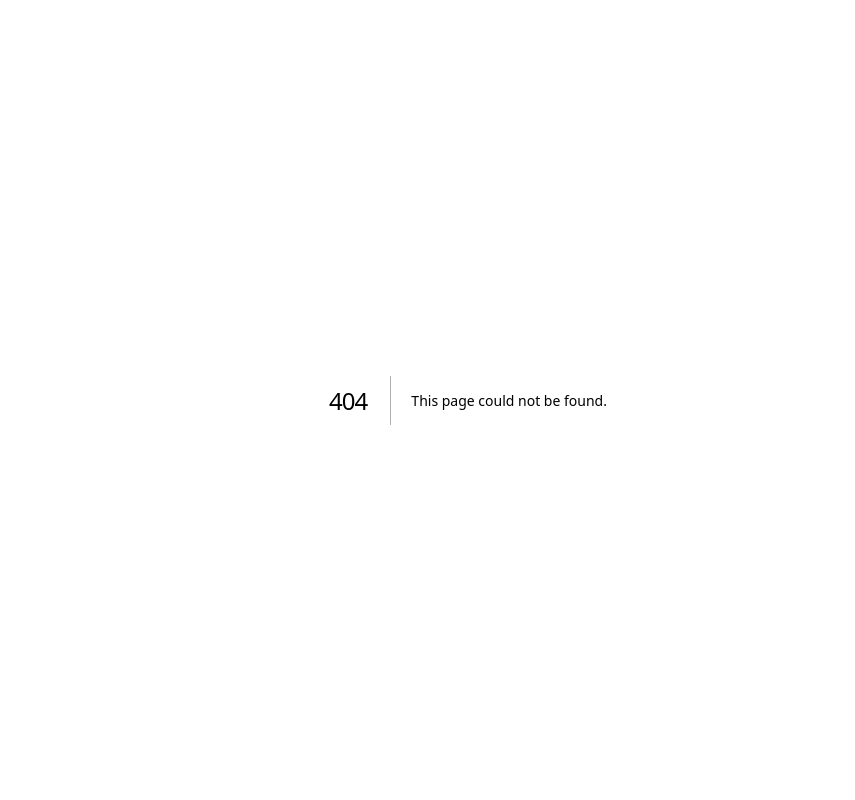
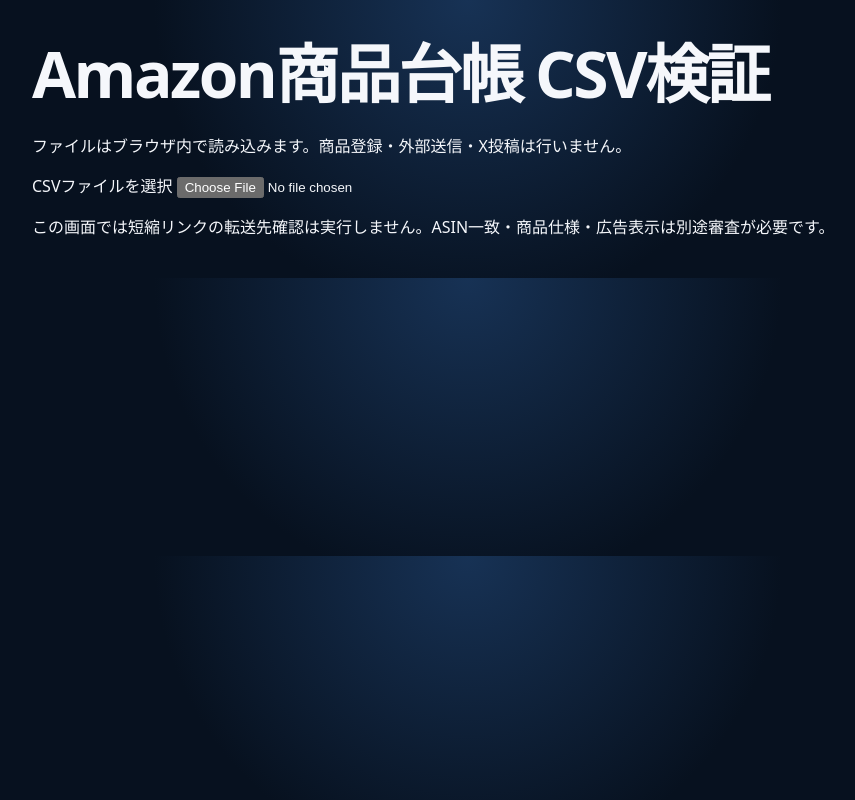
Before and after one commit to japan1117-art/Aut-post-X, a Next.js app: page /affiliate-import in a window 1280 px wide. Before the commit this address had no page. Shown: the whole page, without its empty margins (172-1027 px from the left). Built offline with nearby package versions, Linux system fonts and the light colour scheme.

Commit message:
feat: add local CSV product preflight preview without publishing

```diff
--- /dev/null
+++ b/app/affiliate-import/page.tsx
@@ -0,0 +1,38 @@
+"use client";
+import { useState } from "react";
+import { parseProductCsv, type CandidateRow } from "@/lib/product-import";
+
+export default function AffiliateImportPage() {
+  const [rows, setRows] = useState<CandidateRow[]>([]);
+  const [error, setError] = useState("");
+  async function onFile(file?: File) {
+    if (!file) return;
+    setError(""); setRows([]);
+    if (!file.name.toLowerCase().endsWith(".csv")) {
+      setError("CSV形式で保存したファイルを選んでください。Excel (.xlsx) の直接取込は未対応です。");
+      return;
+    }
+    try {
+      const parsed = parseProductCsv(await file.text());
+      if (parsed.length > 100) throw new Error("100商品を超えています");
+      setRows(parsed);
+    } catch (e) { setError(e instanceof Error ? e.message : String(e)); }
+  }
+  return <main style={{maxWidth:1000,margin:"auto",padding:24}}>
+    <h1>Amazon商品台帳 CSV検証</h1>
+    <p>ファイルはブラウザ内で読み込みます。商品登録・外部送信・X投稿は行いません。</p>
+    <label>CSVファイルを選択 <input type="file" accept=".csv,text/csv" onChange={e=>void onFile(e.target.files?.[0])}/></label>
+    {error && <p role="alert" style={{color:"#d44"}}>{error}</p>}
+    {rows.length>0 && <>
+      <p>読込: {rows.length}件 / 要確認: {rows.filter(r=>r.reasons.length).length}件 / 投稿許可: 0件（全件保留）</p>
+      <div style={{overflowX:"auto"}}><table style={{borderCollapse:"collapse",width:"100%"}}>
+        <thead><tr>{["優先","商品名","ASIN","URL","状態","確認事項"].map(h=><th key={h} style={{padding:8,borderBottom:"1px solid #aaa",textAlign:"left"}}>{h}</th>)}</tr></thead>
+        <tbody>{rows.map((r,i)=><tr key={i}>
+          <td>{r.priority}</td><td>{r.name}</td><td>{r.asin||"未登録"}</td>
+          <td>{r.affiliateUrl ? "入力あり" : "未入力"}</td><td>保留</td><td>{r.reasons.join(" / ")}</td>
+        </tr>)}</tbody>
+      </table></div>
+    </>}
+    <p>この画面では短縮リンクの転送先確認は実行しません。ASIN一致・商品仕様・広告表示は別途審査が必要です。</p>
+  </main>;
+}
```
